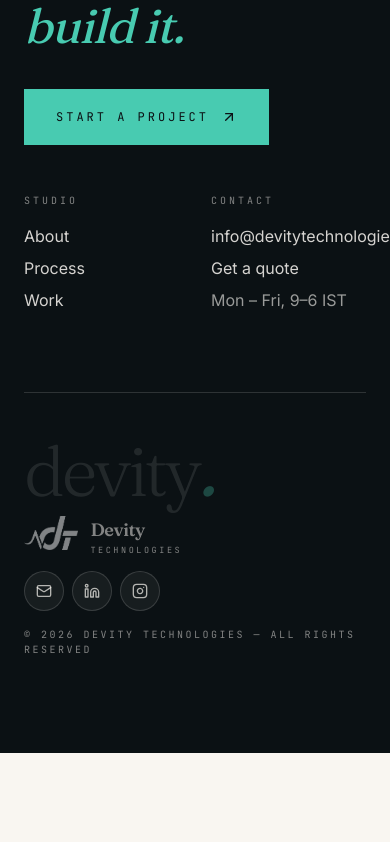
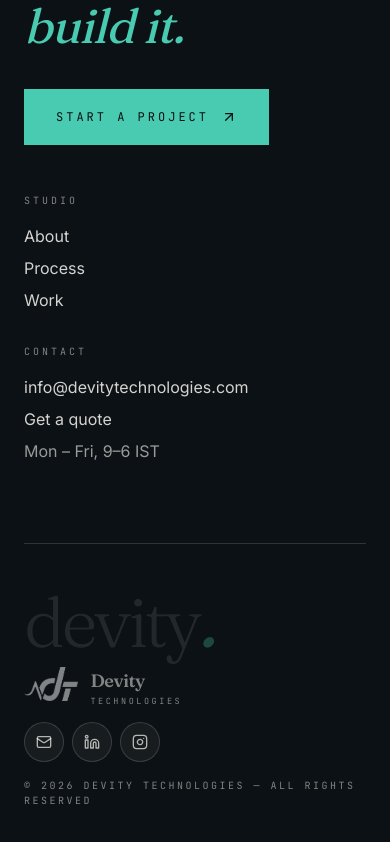
Before and after one commit to ahmadsaeedmirza/devity-technologies, a React (Vite) app: page /work in a window 390 px wide. Shown: the part 4087-4929 px from the top of the page. Before the commit the page ends 4840 px from the top, so only its background shows below. Built offline with nearby package versions, Linux system fonts and the light colour scheme; no server answers.

Commit message:
fix: contact info display error in mobile footer

```diff
--- a/src/components/devity/Footer.tsx
+++ b/src/components/devity/Footer.tsx
@@ -43,7 +43,7 @@
             <ArrowUpRight className="w-4 h-4 transition-transform group-hover:rotate-45" />
           </Link>
         </div>
-        <div className="lg:col-span-5 grid grid-cols-2 gap-8 lg:pt-4">
+        <div className="lg:col-span-5 grid grid-cols-1 sm:grid-cols-2 gap-8 lg:pt-4">
           <div>
             <p className="font-mono text-[10px] tracking-[0.3em] uppercase text-background/50 mb-4">
               Studio
```
Also changed, not shown: 1 other file (tests, documents, lock files or other folders).
